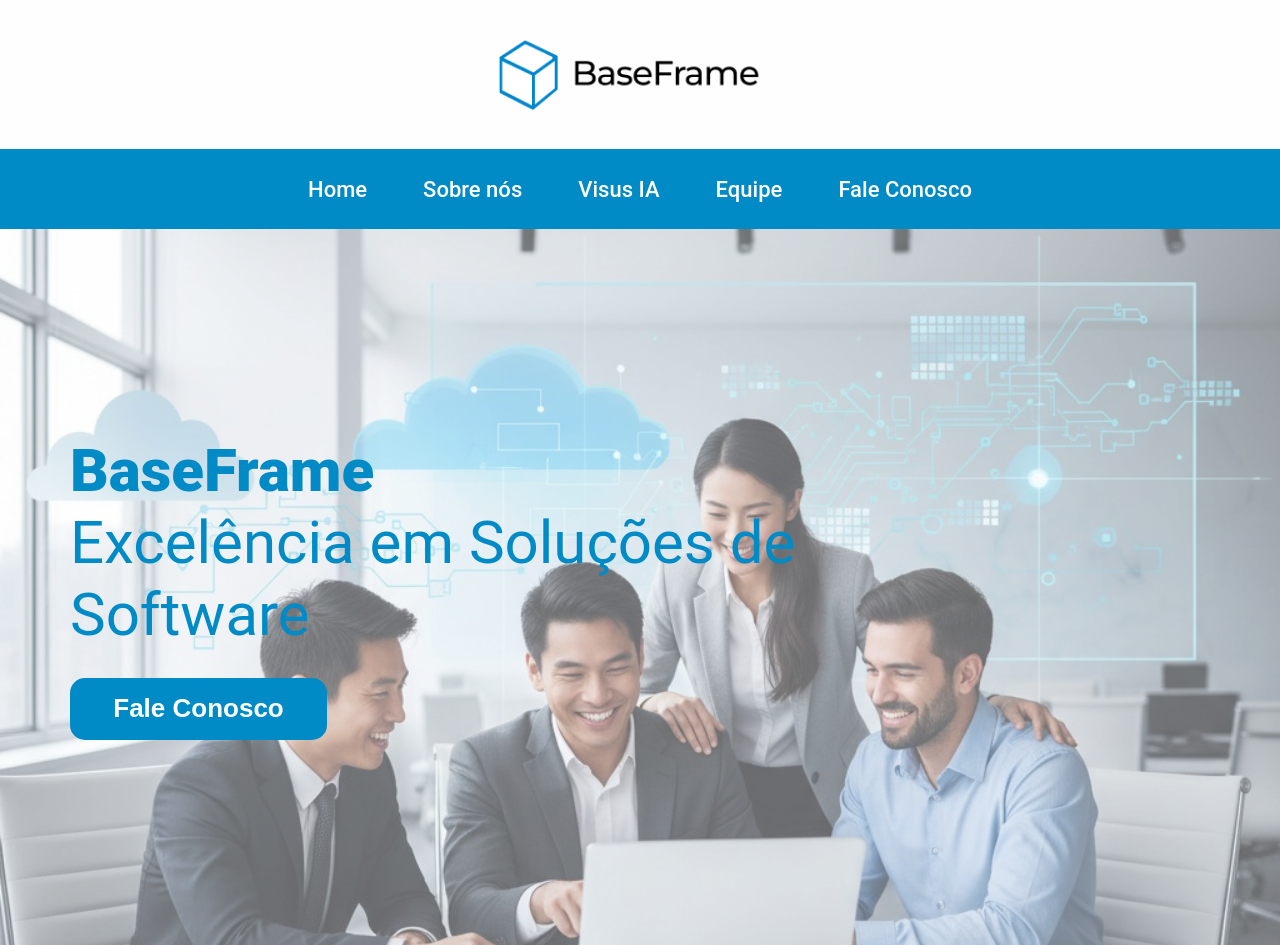
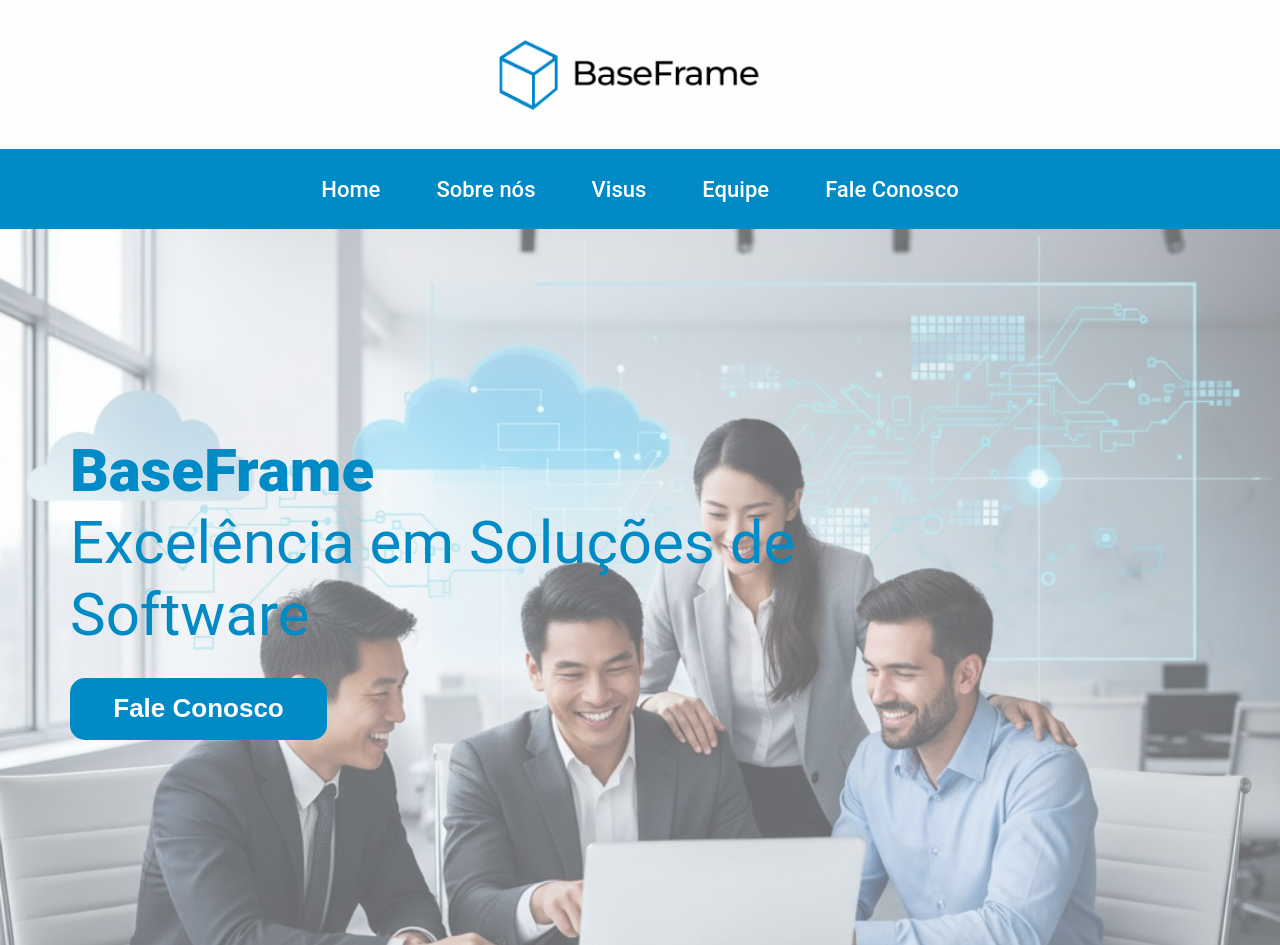
Before and after one commit to lrosales199/BaseFrame, a plain HTML site: page index.html in a window 1280 px wide. Shown: the top 945 px of the page. Drawn offline with Linux system fonts and the light colour scheme.

Commit message:
Update index.html

```diff
--- a/index.html
+++ b/index.html
@@ -19,7 +19,7 @@
             <section class="nav-links" id="nav-links">
                 <a href="#">Home</a>
                 <a href="#sobre">Sobre nós</a>
-                <a href="#app">Visus IA</a>
+                <a href="#app">Visus</a>
                 <a href="#group">Equipe</a>
                 <a href="#contato">Fale Conosco</a>
             </section>
```
